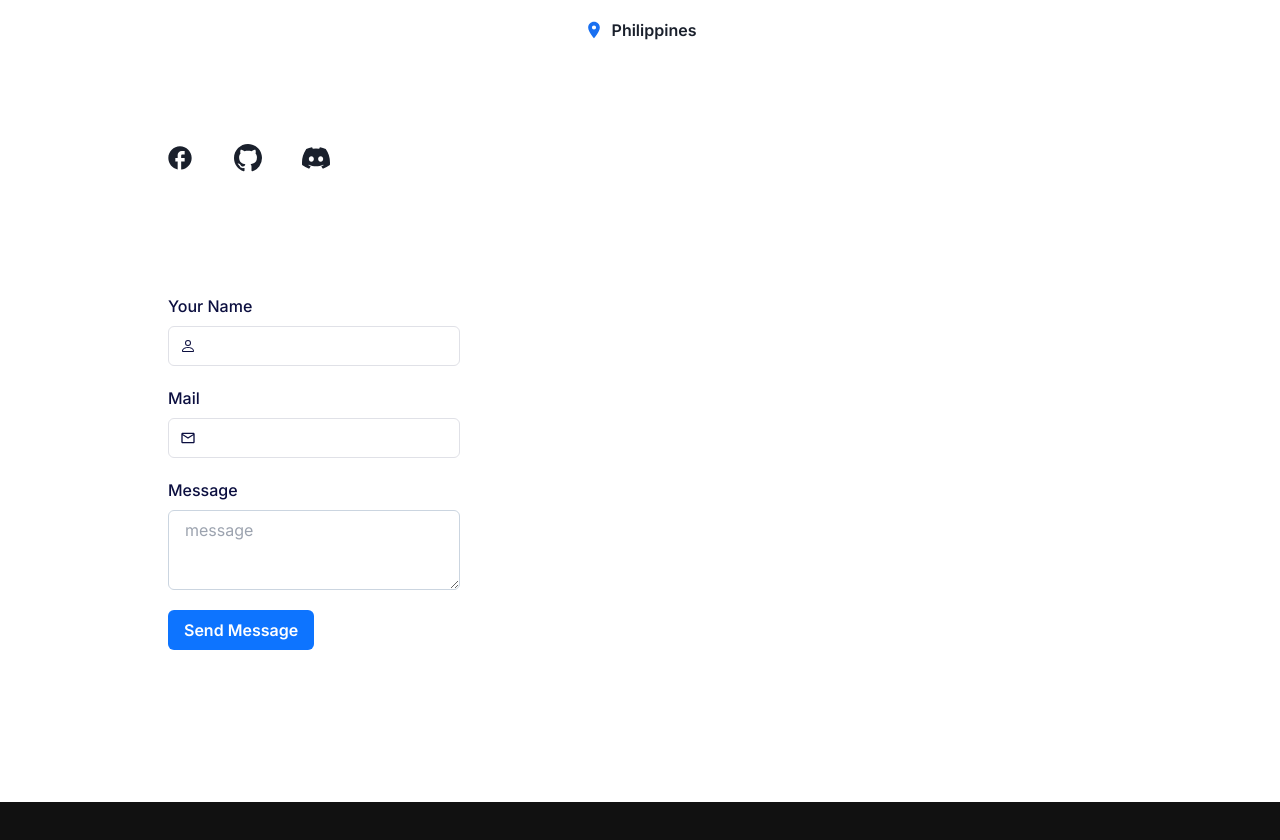
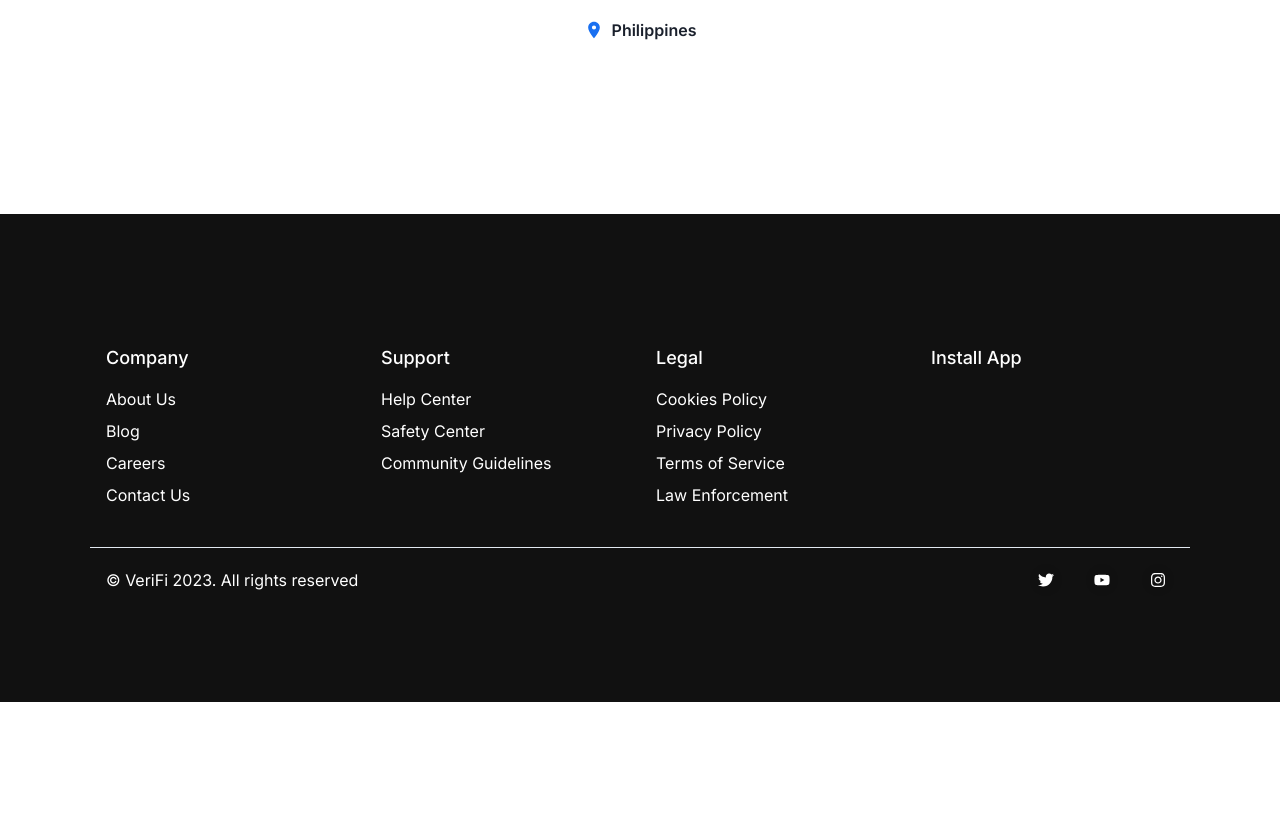
Before and after one commit to troyistroyenzo/Verifi, a Next.js app: page /contact in a window 1280 px wide. Shown: the part 620-1460 px from the top of the page. After the commit the page ends 1322 px from the top, so only its background shows below. Built offline with nearby package versions, Linux system fonts and the light colour scheme.

Commit message:
adjusted text in contact

```diff
--- a/app/contact/page.tsx
+++ b/app/contact/page.tsx
@@ -44,9 +44,8 @@ import {
                 <WrapItem>
                   <Box>
                     <Heading>Contact</Heading>
-                    <Text mt={{ sm: 3, md: 3, lg: 5 }} >
-                      Woah! Looks like we haven't setup this page to actually receive emails. If you're here,
-                      you've probably met us before. If you're new, you can personally contact me (Troy) through the socials below. 👇
+                    <Text mt={{ sm: 3, md: 3, lg: 5 }}>
+                      Woah! Looks like we haven't setup this page to actually receive emails. If you're here, you've probably met us before. If you're new, you can personally contact me (Troy) through the socials below. 👇
                     </Text>
                     <Box py={{ base: 5, sm: 5, md: 8, lg: 10 }}>
                       <VStack pl={0} spacing={3} alignItems="center">
@@ -88,83 +87,6 @@ import {
                         </Button>
                       </VStack>
                     </Box>
-                    <HStack
-                      mt={{ lg: 10, md: 10 }}
-                      spacing={5}
-                      px={5}
-                      alignItems="center">
-                      <IconButton
-                        aria-label="facebook"
-                        variant="ghost"
-                        size="lg"
-                        isRound={true}
-                        _hover={{ bg: '#0D74FF' }}
-                        icon={<MdOutlineFacebook size="28px" />}
-                      />
-                      <IconButton
-                        aria-label="github"
-                        variant="ghost"
-                        size="lg"
-                        isRound={true}
-                        _hover={{ bg: '#0D74FF' }}
-                        icon={<BsGithub size="28px" />}
-                      />
-                      <IconButton
-                        aria-label="discord"
-                        variant="ghost"
-                        size="lg"
-                        isRound={true}
-                        _hover={{ bg: '#0D74FF' }}
-                        icon={<BsDiscord size="28px" />}
-                      />
-                    </HStack>
-                  </Box>
-                </WrapItem>
-                <WrapItem>
-                  <Box bg="white" borderRadius="lg">
-                    <Box m={8} color="#0B0E3F">
-                      <VStack spacing={5}>
-                        <FormControl id="name">
-                          <FormLabel>Your Name</FormLabel>
-                          <InputGroup borderColor="#E0E1E7">
-                            <InputLeftElement
-                              pointerEvents="none"
-                              children={<BsPerson color="gray.800" />}
-                            />
-                            <Input type="text" size="md" />
-                          </InputGroup>
-                        </FormControl>
-                        <FormControl id="name">
-                          <FormLabel>Mail</FormLabel>
-                          <InputGroup borderColor="#E0E1E7">
-                            <InputLeftElement
-                              pointerEvents="none"
-                              children={<MdOutlineEmail color="gray.800" />}
-                            />
-                            <Input type="text" size="md" />
-                          </InputGroup>
-                        </FormControl>
-                        <FormControl id="name">
-                          <FormLabel>Message</FormLabel>
-                          <Textarea
-                            borderColor="gray.300"
-                            _hover={{
-                              borderRadius: 'gray.300',
-                            }}
-                            placeholder="message"
-                          />
-                        </FormControl>
-                        <FormControl id="name" float="right">
-                          <Button
-                            variant="solid"
-                            bg="#0D74FF"
-                            color="white"
-                            _hover={{}}>
-                            Send Message
-                          </Button>
-                        </FormControl>
-                      </VStack>
-                    </Box>
                   </Box>
                 </WrapItem>
               </Wrap>
```
